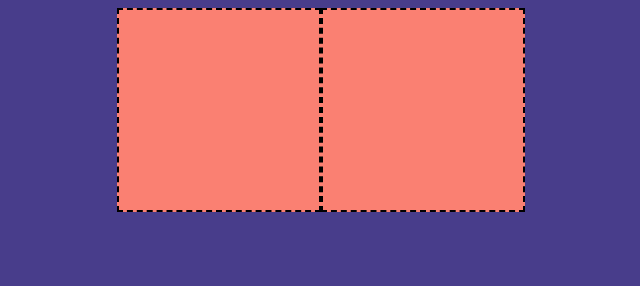
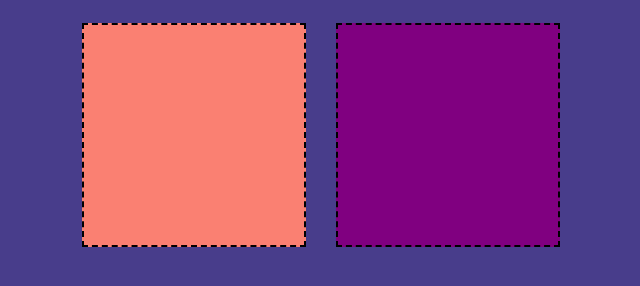
Before and after one commit to Maryanne-Carvalho/aula_i33, a plain HTML site: page index.html in a window 1280 px wide. Shown: the whole page, without its empty margins (319-959 px from the left). Drawn offline with Linux system fonts and the light colour scheme.

Commit message:
Acrescentando cor_02

```diff
--- a/css/estilo.css
+++ b/css/estilo.css
@@ -8,8 +8,14 @@ body{
     width: 200px;
     height: 200px;
     border: 2px dashed #000000;
+    padding: 10px;
+    margin: 15px;
 }
 
 .cor_01{
     background-color: #fa8072;
 }
+
+.cor_02{
+    background-color: purple;
+}
--- a/index.html
+++ b/index.html
@@ -8,7 +8,7 @@
 </head>
 <body>
     <div class="box cor_01"></div>
-     <div class="box cor_01"></div>
+     <div class="box cor_02"></div>
 
 
 
```
